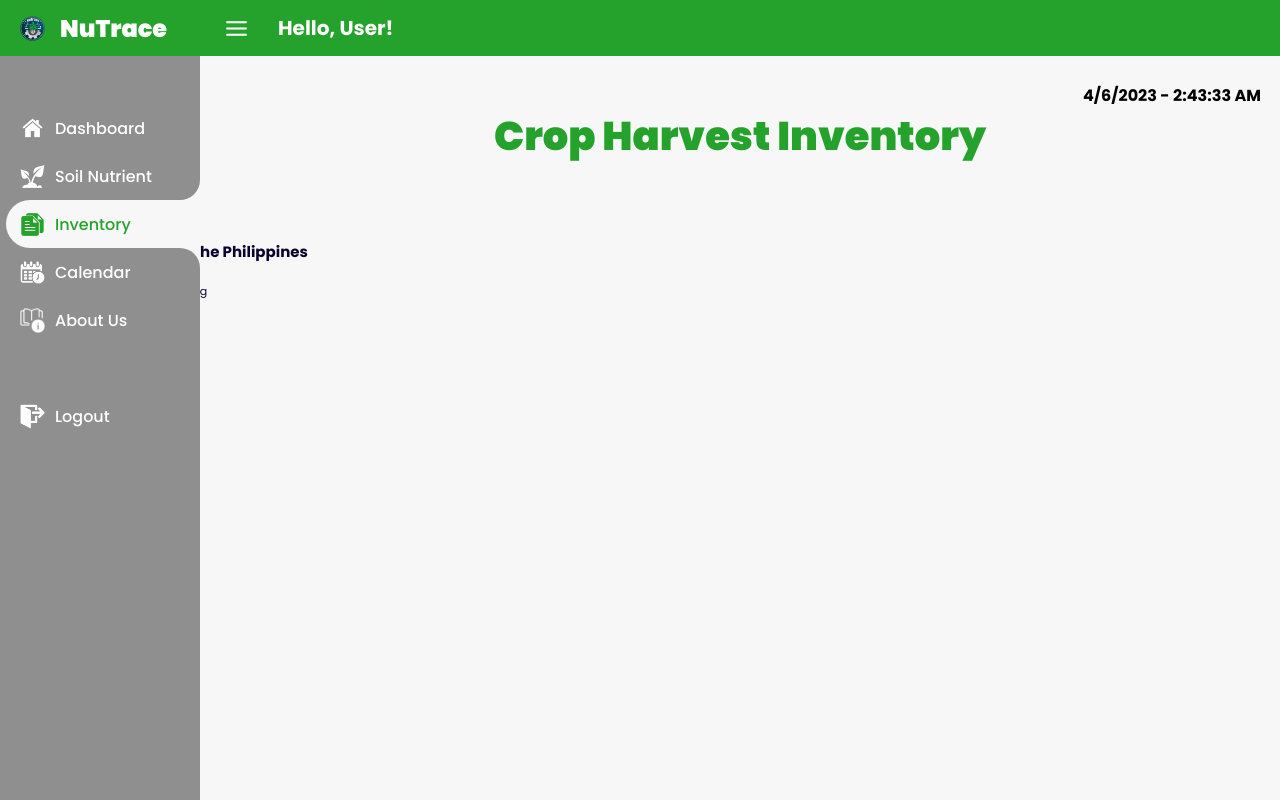
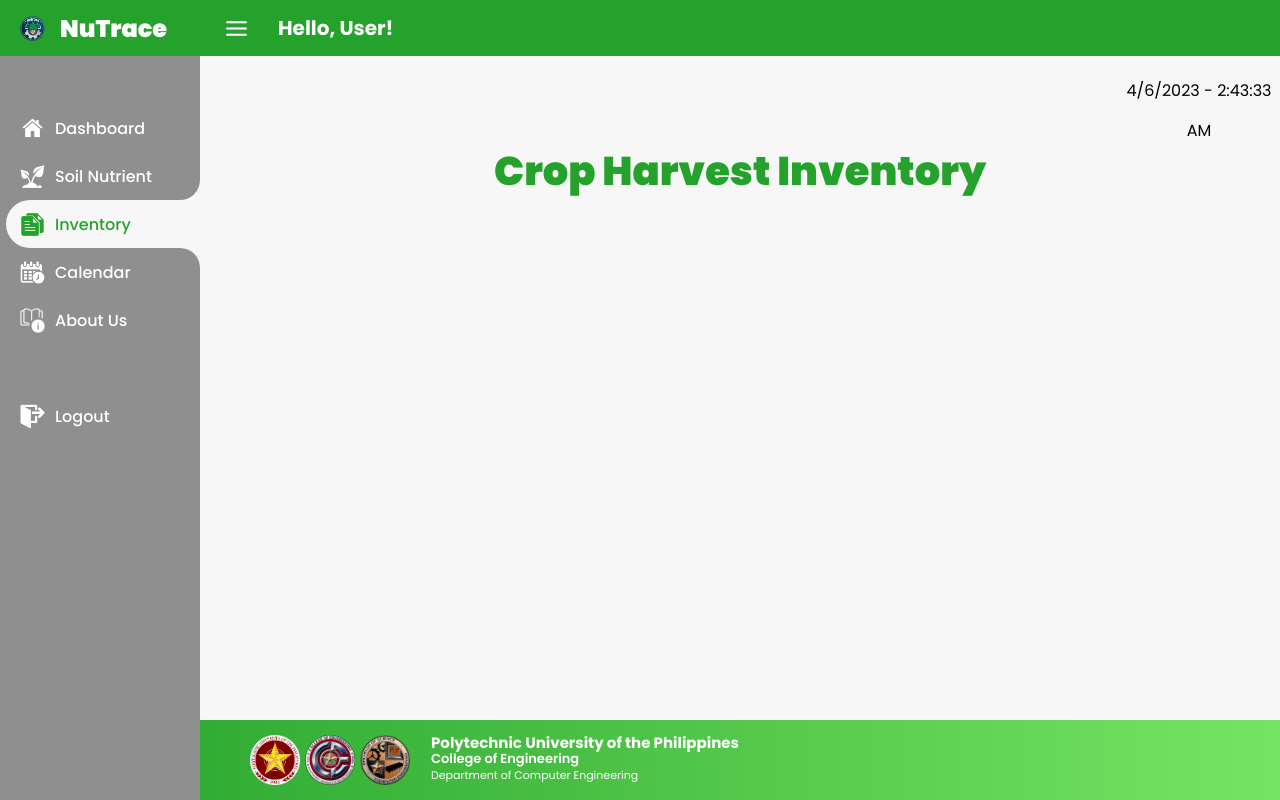
Before and after one commit to kreazze/NuTrace, a PHP site: page /pages/inventory.html in a window 1280 px wide. Run offline with PHP 8.4, Linux system fonts and the light colour scheme.

Commit message:
update inventory page

```diff
--- a/pages/inventory.css
+++ b/pages/inventory.css
@@ -214,7 +214,7 @@ body {
 .main-content {
 	font-size: 40px;
 	line-height: 2.5rem;
-	margin-top: 20px;
+	margin-top: 10px;
 	text-align: center;
 	color: #25a22b;
 	font-family: 'Poppins-Black';
@@ -222,14 +222,13 @@ body {
 .p5{
 	color: black;
 	font-size: 1rem;
-	margin-left: 80%;
-	padding: auto;
-	font-family: 'Poppins-Bold';
+	margin-left: 85%;
+	padding-top: 5px;
+	font-family: 'Poppins-Regular';
 }
 .p4 {
 	margin-bottom: 30px;
 	font-size: 40px;
-	font-family: 'Poppins-Black';
 }
 
 .title {
--- a/pages/inventory.html
+++ b/pages/inventory.html
@@ -69,19 +69,7 @@
 
             </main>
         </section>
-        <footer>
-            <img class="pup-logo" src="/images/assets/pup-logo.png" width="50px" height="50px">
-            <img class="ce-logo" src="/images/assets/ce-logo.png" width="50px" height="50px">
-            <img class="coe-logo" src="/images/assets/coe-logo.png" width="50px" height="50px">
-            <section class="footer-text">
-                <p class="p1">Polytechnic University of the Philippines</p>
-                <p class="p2">College of Engineering</p>
-                <p class="p3">Department of Computer Engineering</p>
-            </section>
-        </footer>
-
         <script src="/pages/script.js"></script>
-
         <!--Script for updating time-->
         <script>
             var datetime = new Date();
@@ -98,4 +86,14 @@
         </script>
         <!--Script for updating time-->
     </body>
+    <footer id="footer">
+        <img class="pup-logo" src="/images/assets/pup-logo.png" width="50px" height="50px">
+        <img class="ce-logo" src="/images/assets/ce-logo.png" width="50px" height="50px">
+        <img class="coe-logo" src="/images/assets/coe-logo.png" width="50px" height="50px">
+        <section class="footer-text">
+            <p class="p1">Polytechnic University of the Philippines</p>
+            <p class="p2">College of Engineering</p>
+            <p class="p3">Department of Computer Engineering</p>
+        </section>
+    </footer>
 </html>
```
